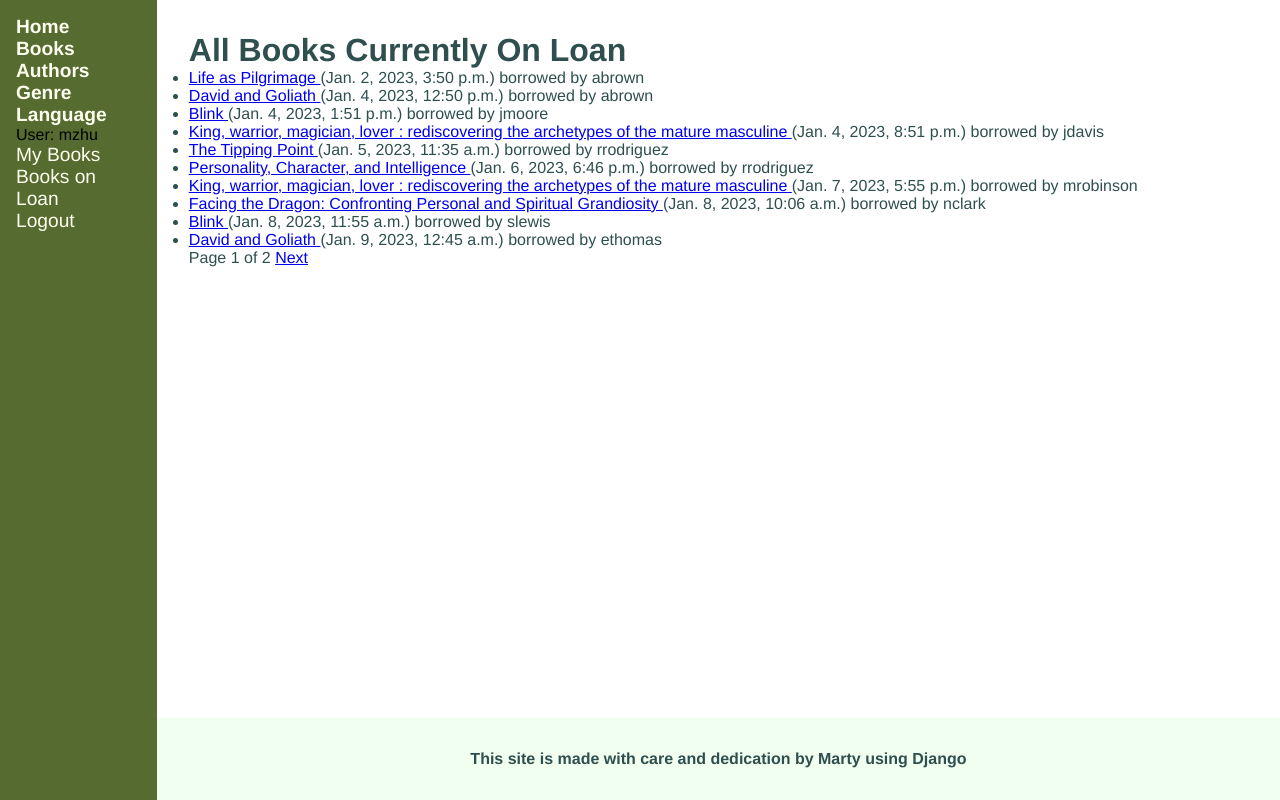
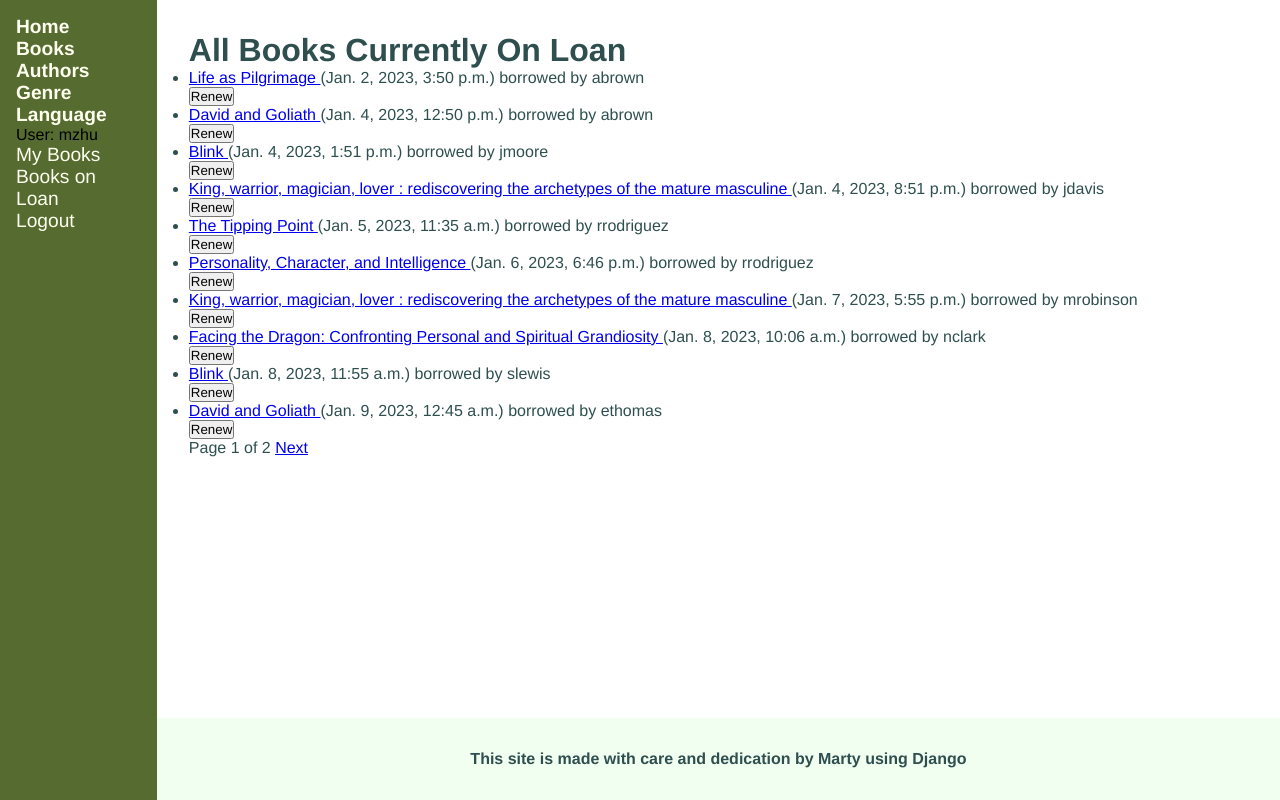
Before and after one commit to marty-zhu/django-demo-site, a Django app: page /catalog/booksloaned/ in a window 1280 px wide. Run offline with Django 4.2, Linux system fonts and the light colour scheme; a user stored in the database is signed in; data comes from the database, SQL or seed files in the repository.

Commit message:
added renew book button to librarian view page

```diff
--- a/catalog/templates/catalog/bookinstance_on_loan_list.html
+++ b/catalog/templates/catalog/bookinstance_on_loan_list.html
@@ -11,6 +11,9 @@
                 {{ book_instance.book.title }}
             </a>
             ({{ book_instance.due_back }}) borrowed by {{ book_instance.borrower }}
+            <form action="{% url 'renew-book-librarian' book_instance.copy_id %}" method="get">
+                <button class="func-button">Renew</button>
+            </form>
         </li>
     </ul>
     {% endfor %}
```
